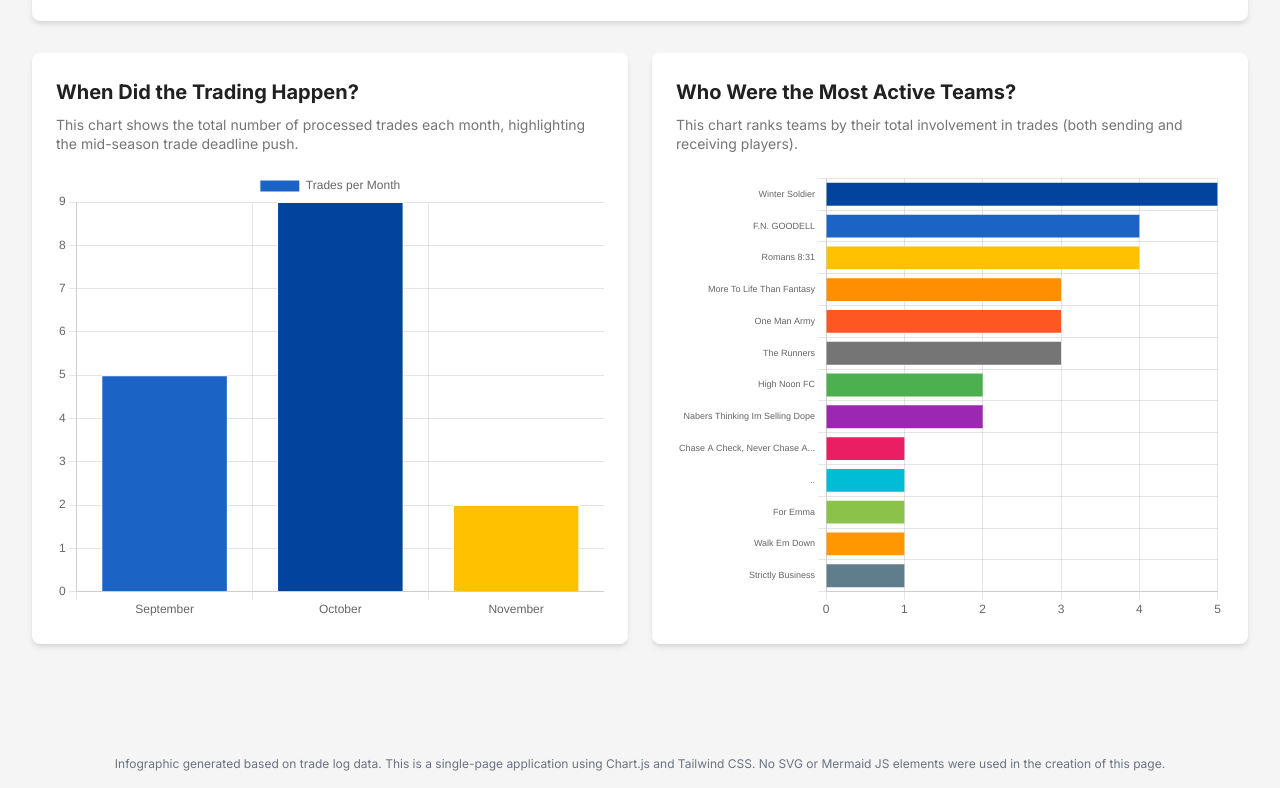
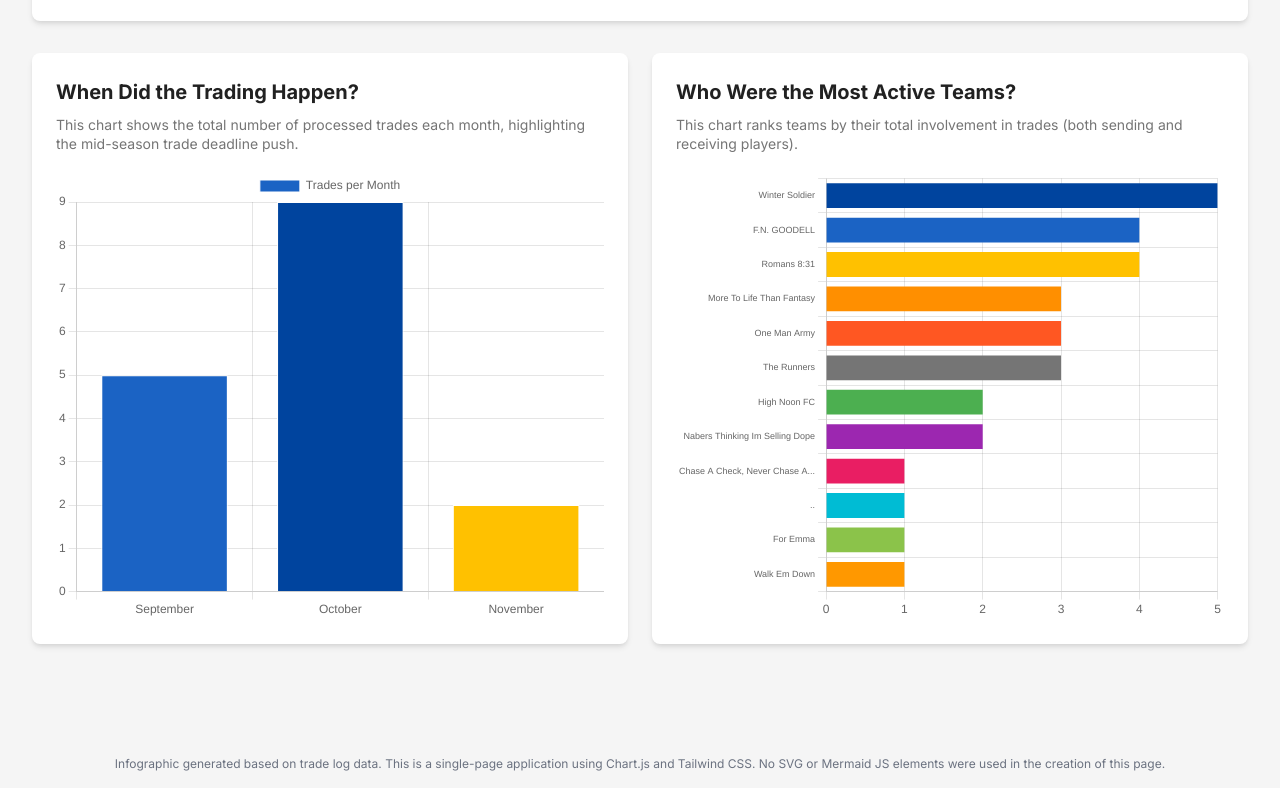
Before and after one commit to kjmitchelljr/ff-trade-analysis, a plain HTML site: page index.html in a window 1280 px wide. Shown: the part 1438-2226 px from the top of the page. Drawn offline with nearby package versions, Linux system fonts and the light colour scheme.

Commit message:
Fix numbers

```diff
--- a/index.html
+++ b/index.html
@@ -184,11 +184,11 @@
     <main class="container mx-auto p-4 md:p-8">
       <section id="kpis" class="grid grid-cols-1 md:grid-cols-3 gap-6 mb-8">
         <div class="stat-card">
-          <div class="stat-number">16</div>
+          <div class="stat-number" id="totalTrades">0</div>
           <div class="stat-label">Total Trades Processed</div>
         </div>
         <div class="stat-card">
-          <div class="stat-number">48</div>
+          <div class="stat-number" id="totalPlayers">0</div>
           <div class="stat-label">Total Players Exchanged</div>
         </div>
         <div class="stat-card">
@@ -773,6 +773,38 @@
 
     <script>
       window.addEventListener("DOMContentLoaded", () => {
+        // Calculate total trades and players from the table
+        const tradeRows = document.querySelectorAll(
+          ".trade-table tbody tr:not(.bg-red-50)"
+        );
+        const totalTrades = tradeRows.length;
+
+        let totalPlayers = 0;
+        tradeRows.forEach((row) => {
+          const tradedCells = row.querySelectorAll('td[data-label="Traded"]');
+          tradedCells.forEach((cell) => {
+            const text = cell.textContent.trim();
+            if (text) {
+              // Count players by splitting on commas
+              const players = text.split(",").filter((p) => {
+                const trimmed = p.trim();
+                // Filter out badge text like "VETOED" or "3-WAY TRADE" or "+ $37 FAB"
+                return (
+                  trimmed &&
+                  !trimmed.includes("VETOED") &&
+                  !trimmed.includes("3-WAY") &&
+                  !trimmed.startsWith("+")
+                );
+              });
+              totalPlayers += players.length;
+            }
+          });
+        });
+
+        // Update the KPI displays
+        document.getElementById("totalTrades").textContent = totalTrades;
+        document.getElementById("totalPlayers").textContent = totalPlayers;
+
         const palette = {
           blue1: "#00449E",
           blue2: "#1B63C4",
@@ -875,12 +907,11 @@
               "..",
               "For Emma",
               "Walk Em Down",
-              "Strictly Business",
             ],
             datasets: [
               {
                 label: "Number of Trades Involved In",
-                data: [5, 4, 4, 3, 3, 3, 2, 2, 1, 1, 1, 1, 1],
+                data: [5, 4, 4, 3, 3, 3, 2, 2, 1, 1, 1, 1],
                 backgroundColor: [
                   "#00449E", // Winter Soldier
                   "#1B63C4", // F.N. GOODELL
@@ -894,7 +925,6 @@
                   "#00BCD4", // ..
                   "#8BC34A", // For Emma
                   "#FF9800", // Walk Em Down
-                  "#607D8B", // Strictly Business
                 ],
               },
             ],
```
